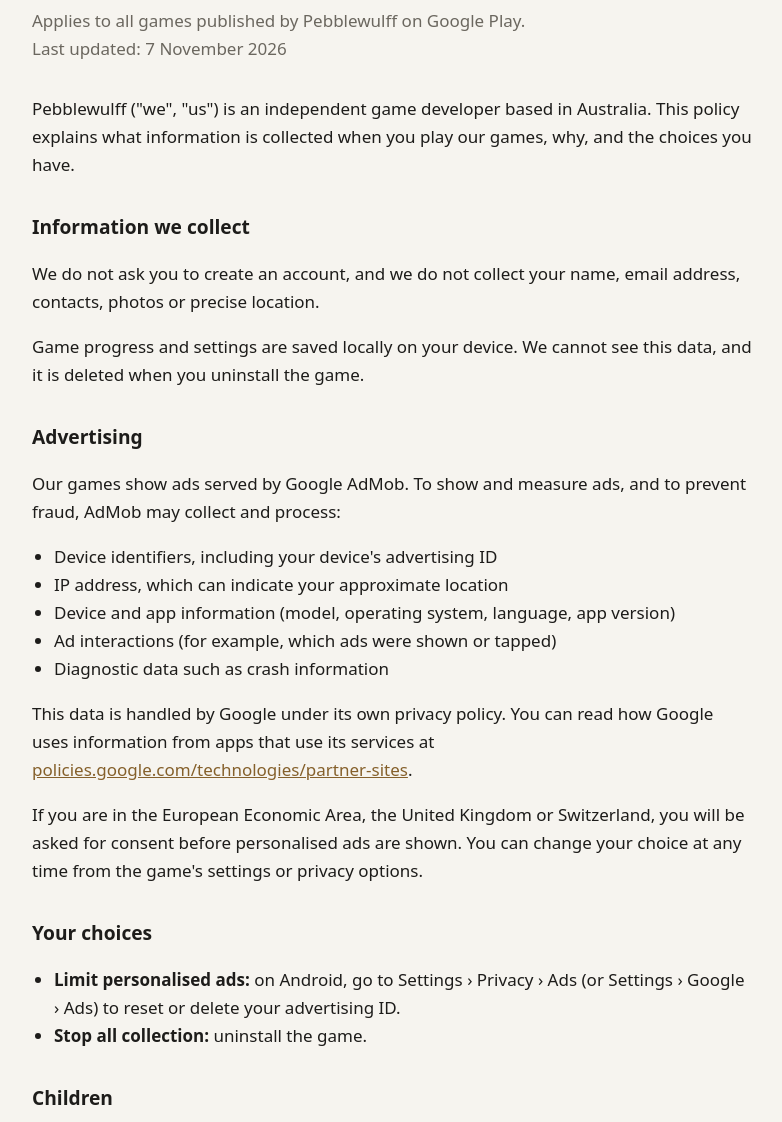
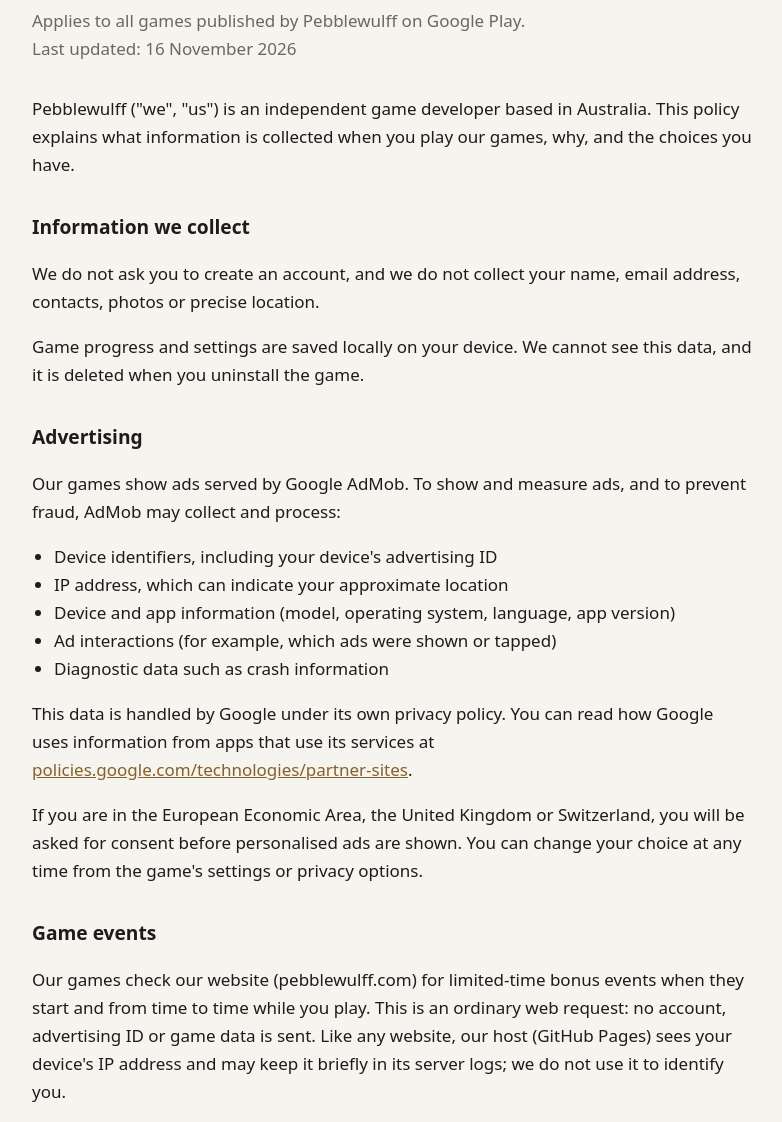
Before and after one commit to PebbleWulf/pebblewulf.github.io, a plain HTML site: page privacy.html in a window 1280 px wide. Shown: the part 178-1300 px from the top of the page, without its empty margins (248-1030 px from the left). Drawn offline with Linux system fonts and the light colour scheme.

Commit message:
Boomcoin: first Double Delight! event (double tickets, 20-23 Nov) and a privacy note on the events check
Co-Authored-By: Claude Opus 5.5 <noreply@anthropic.com>
Claude-Session: https://claude.ai/code/session_01Dcw9aUw1NFF6uCzrnGU25M

```diff
--- a/privacy.html
+++ b/privacy.html
@@ -29,7 +29,7 @@
   <a class="back" href="index.html"><img src="images/wordmark.webp" width="480" height="160" alt="Pebblewulff Games home"></a>
   <h1>Privacy Policy</h1>
   <p class="meta">Applies to all games published by Pebblewulff on Google Play.<br>
-  Last updated: 7 November 2026</p>
+  Last updated: 16 November 2026</p>
 
   <p>Pebblewulff ("we", "us") is an independent game developer based in Australia. This policy explains what information is collected when you play our games, why, and the choices you have.</p>
 
@@ -49,6 +49,9 @@
   <p>This data is handled by Google under its own privacy policy. You can read how Google uses information from apps that use its services at
   <a href="https://policies.google.com/technologies/partner-sites">policies.google.com/technologies/partner-sites</a>.</p>
   <p>If you are in the European Economic Area, the United Kingdom or Switzerland, you will be asked for consent before personalised ads are shown. You can change your choice at any time from the game's settings or privacy options.</p>
+
+  <h2>Game events</h2>
+  <p>Our games check our website (pebblewulff.com) for limited-time bonus events when they start and from time to time while you play. This is an ordinary web request: no account, advertising ID or game data is sent. Like any website, our host (GitHub Pages) sees your device's IP address and may keep it briefly in its server logs; we do not use it to identify you.</p>
 
   <h2>Your choices</h2>
   <ul>
```
Also changed, not shown: 1 other file.
